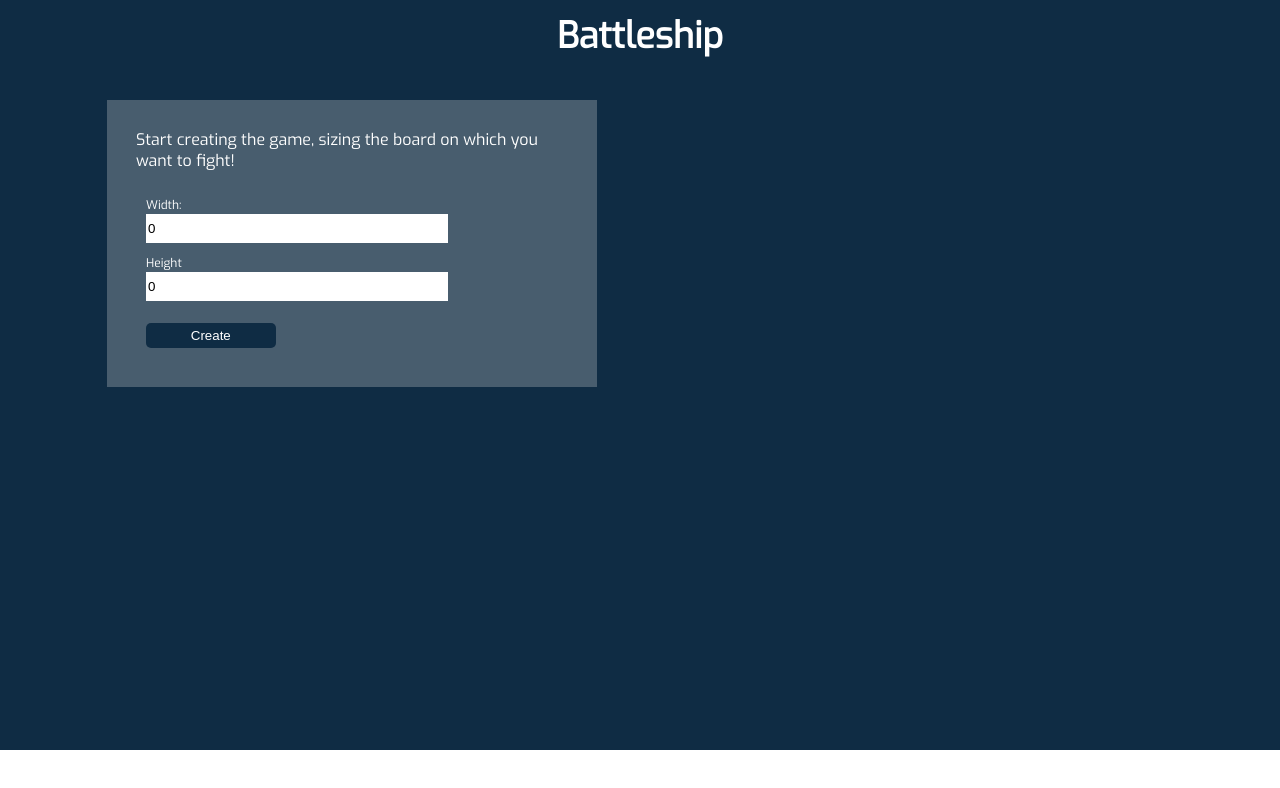
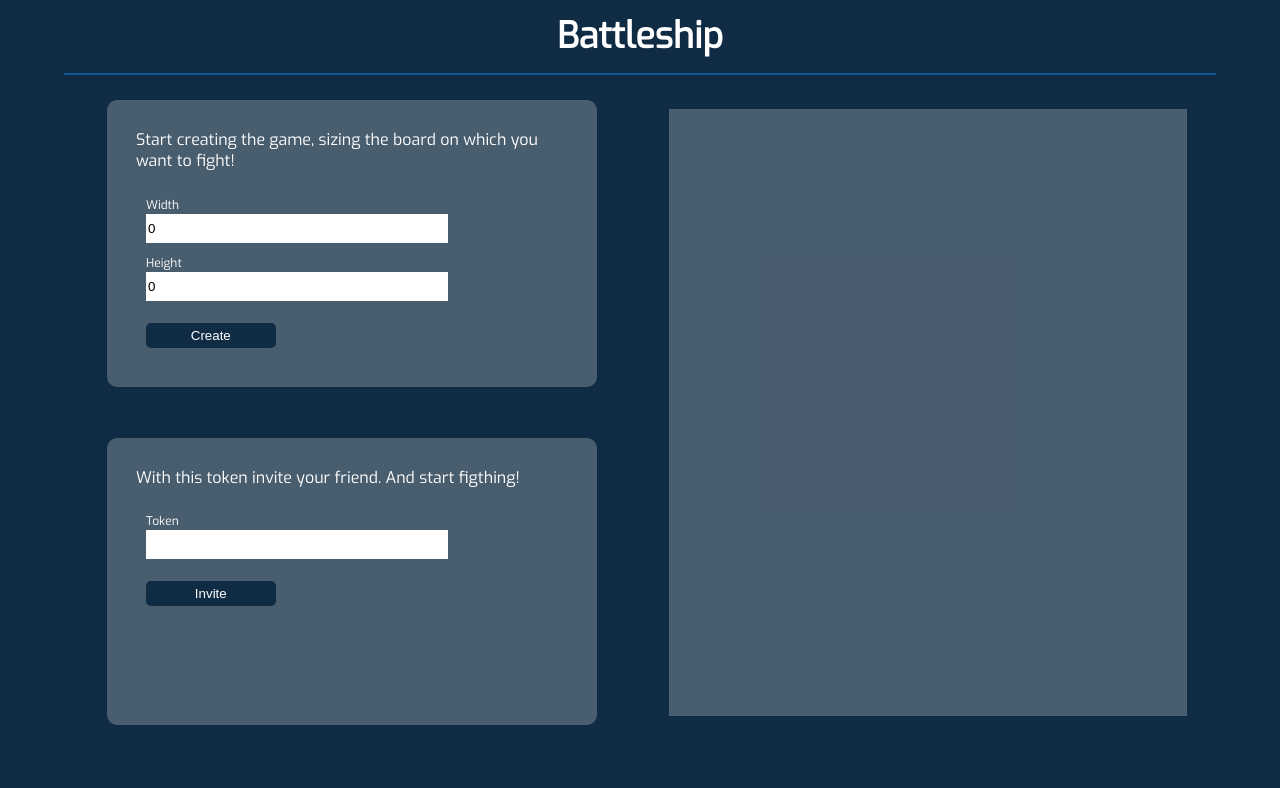
Before and after one commit to LonelySam/Battleship-JavaScript, a Vue app: page /#/ in a window 1280 px wide. Shown: the top 788 px of the page. Built offline with nearby package versions, Linux system fonts and the light colour scheme.

Commit message:
Added styles to the components and implementation of token

```diff
--- a/src/App.vue
+++ b/src/App.vue
@@ -23,8 +23,9 @@ html, body {
   /* font-family: 'Quattrocento Sans', sans-serif; */
   /* font-family: 'Noto Sans', sans-serif; */
   font-family: 'Exo', sans-serif;
-  height: 750px;
-  max-height: 750px;
+  /* height: 750px; */
+  /* max-height: 750px; */
+  height: 100%;
   width: 100%;
 }
 </style>
--- a/src/components/BattleGrid.vue
+++ b/src/components/BattleGrid.vue
@@ -50,10 +50,11 @@ export default {
 .grid {
   /* border: 1px solid white; */
   width: 50%;
-  height: 90%;
+  height: 100%;
   display: inline-block;
   padding: 1px;
   position: relative;
+  float: right;
 }
 
 .grid .board {
@@ -65,6 +66,7 @@ export default {
   left: 0;
   width: 90%;
   height: 90%;
+  background-color: rgba(204, 204, 204, 0.3);
 }
 
 
@@ -75,7 +77,7 @@ export default {
 }
 
 .grid .board table td {
-  border: 3px solid #2E6490;
+  border: 3px solid #0B2133;
   color: white;
 }
 </style>
--- a/src/components/FormCreate.vue
+++ b/src/components/FormCreate.vue
@@ -3,12 +3,12 @@
     <div class="form">
       <p>Start creating the game, sizing the board on which you want to fight!</p>
       <div class="width-input">
-        <label>Width:</label>
-        <input type="number" name="game" v-model="width">
+        <label>Width</label>
+        <input type="number" min="0" max="100" name="game" v-model.number="width" v-on:keyup="validateMaxValue()">
       </div>
       <div class="height-input">
         <label>Height</label>
-        <input type="number" name="game" v-model="height">
+        <input type="number" min="0" max="100" name="game" v-model.number="height" v-on:keyup="validateMaxValue()">
       </div>
       <button type="button" name="game" @click="sendValue(width, height)">Create</button>
     </div>
@@ -27,8 +27,21 @@ export default {
     };
   },
   methods: {
+    validateMaxValue() {
+      if (this.width > 100) {
+        this.width = 100;
+      }
+      if (this.height > 100) {
+        this.height = 100;
+      }
+    },
+    generateToken() {
+      return Math.floor(Math.random() * new Date());
+    },
     sendValue(width, height) {
+      let token = this.generateToken();
       EventBus.$emit('create-form', width, height);
+      EventBus.$emit('generate-token', token);
     },
   },
 };
@@ -54,6 +67,7 @@ export default {
   height: 85%;
   background-color: rgba(204, 204, 204, 0.3);
   padding: 5% 5%;
+  border-radius: 10px;
 }
 
 .body-form .form p {
--- /dev/null
+++ b/src/components/TokenGame.vue
@@ -0,0 +1,95 @@
+<template lang="html">
+  <div class="body-token">
+    <div class="form">
+      <p>With this token invite your friend. And start figthing!</p>
+      <div class="token-input">
+        <label>Token</label>
+        <input type="text" name="token" v-bind:value=token readonly>
+      </div>
+      <button type="button" name="token">Invite</button>
+    </div>
+  </div>
+</template>
+
+<script>
+import { EventBus } from '@/services/event-bus';
+
+export default {
+  name: 'TokenGame',
+  data() {
+    return {
+      token: ''
+    };
+  },
+  mounted() {
+    EventBus.$on('generate-token', (token) => {
+      console.log(token);
+      if(token !== undefined) {
+        this.token = token;
+      }
+    })
+  },
+}
+</script>
+
+<style>
+.body-token {
+  position: relative;
+  width: 50%;
+  height: 50%;
+  display: inline-block;
+  float: left;
+}
+
+.body-token .form {
+  position: absolute;
+  top: 0;
+  right: 0;
+  bottom: 0;
+  left: 0;
+  margin: auto;
+  width: 85%;
+  height: 85%;
+  background-color: rgba(204, 204, 204, 0.3);
+  padding: 5% 5%;
+  border-radius: 10px;
+}
+
+.body-token .form p {
+  color: white;
+  /* color: black; */
+  padding-bottom: 5%;
+}
+
+.body-token .form .token-input {
+  margin-bottom: 2%;
+}
+
+.body-token .form label {
+  color: white;
+  /* color: black; */
+  font-size: 12px;
+  padding-bottom: 1%;
+  padding-left: 10px;
+}
+
+.body-token .form input {
+  display: block;
+  width: 70%;
+  border: none;
+  padding: 7px 7px 7px 2px;
+  margin-left: 10px;
+}
+
+.body-token .form button {
+  margin-top: 5%;
+  display: block;
+  padding: 5px 5px 5px 5px;
+  border: none;
+  border-radius: 5px;
+  margin-left: 10px;
+  background-color: #0F2C44;
+  color: white;
+  width: 30%;
+}
+</style>
--- a/src/views/About.vue
+++ /dev/null
@@ -1,5 +0,0 @@
-<template>
-  <div class="about">
-    <h1>This is an about page</h1>
-  </div>
-</template>
--- a/src/views/Game.vue
+++ b/src/views/Game.vue
@@ -6,6 +6,7 @@
     <div class="body">
       <FormCreate/>
       <BattleGrid/>
+      <TokenGame/>
     </div>
   </div>
 </template>
@@ -13,6 +14,7 @@
 <script>
 import BattleGrid from '@/components/BattleGrid.vue';
 import FormCreate from '@/components/FormCreate.vue';
+import TokenGame from '@/components/TokenGame.vue';
 import HeaderGame from '@/components/HeaderGame.vue';
 
 export default {
@@ -21,6 +23,7 @@ export default {
     HeaderGame,
     BattleGrid,
     FormCreate,
+    TokenGame,
   },
 };
 </script>
@@ -35,6 +38,7 @@ export default {
 
 .game .header {
   height: 10%;
+  border-bottom: 2px solid #115790;
 }
 
 .game .body {
```
Also changed, not shown: src/components/HelloWorld.vue (deleted, +0 -58 lines), src/views/Home.vue (deleted, +0 -18 lines).
